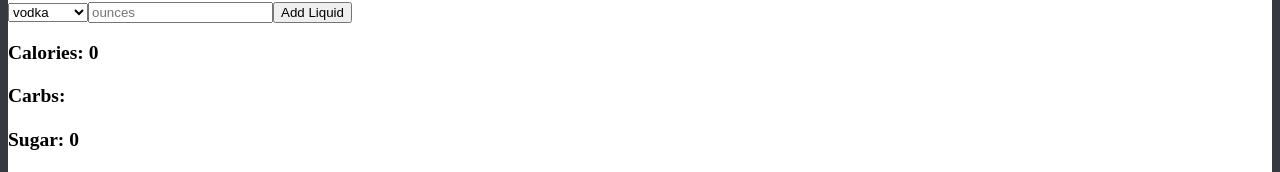
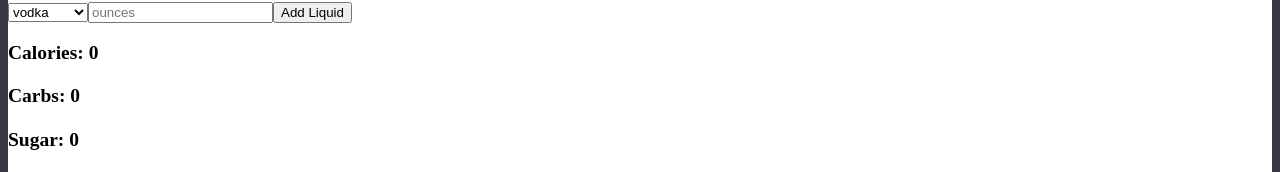
Before and after one commit to aldoportillo/NeatontheRocks, a React (Create React App) app: page /macro in a window 1280 px wide. Shown: the part 138-310 px from the top of the page. Built offline with nearby package versions, Linux system fonts and the light colour scheme.

Commit message:
Fix typo

```diff
--- a/src/components/NutritionLabel.js
+++ b/src/components/NutritionLabel.js
@@ -4,7 +4,7 @@ function NutritionLabel ({item}) {
     return(
         <div className="label-container">
             <h2>Calories: {item.calories}</h2>
-            <h2>Carbs: {item.carbs}</h2>
+            <h2>Carbs: {item.carb}</h2>
             <h2>Sugar: {item.sugar}</h2>
             <h2>AddedSugar: {item.addedSugar}</h2>
             <h2>Fat: {item.fat}</h2>
```
